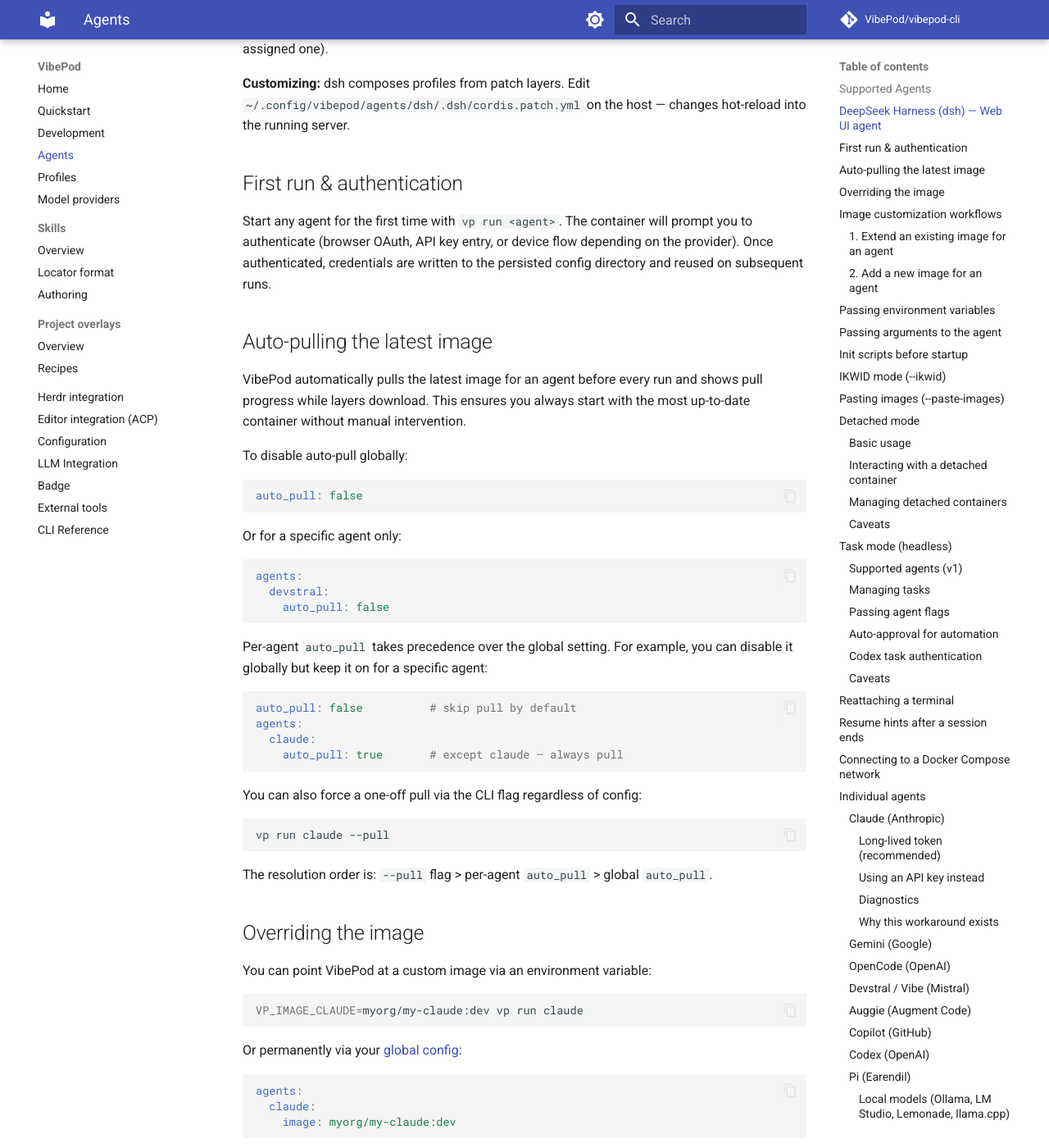
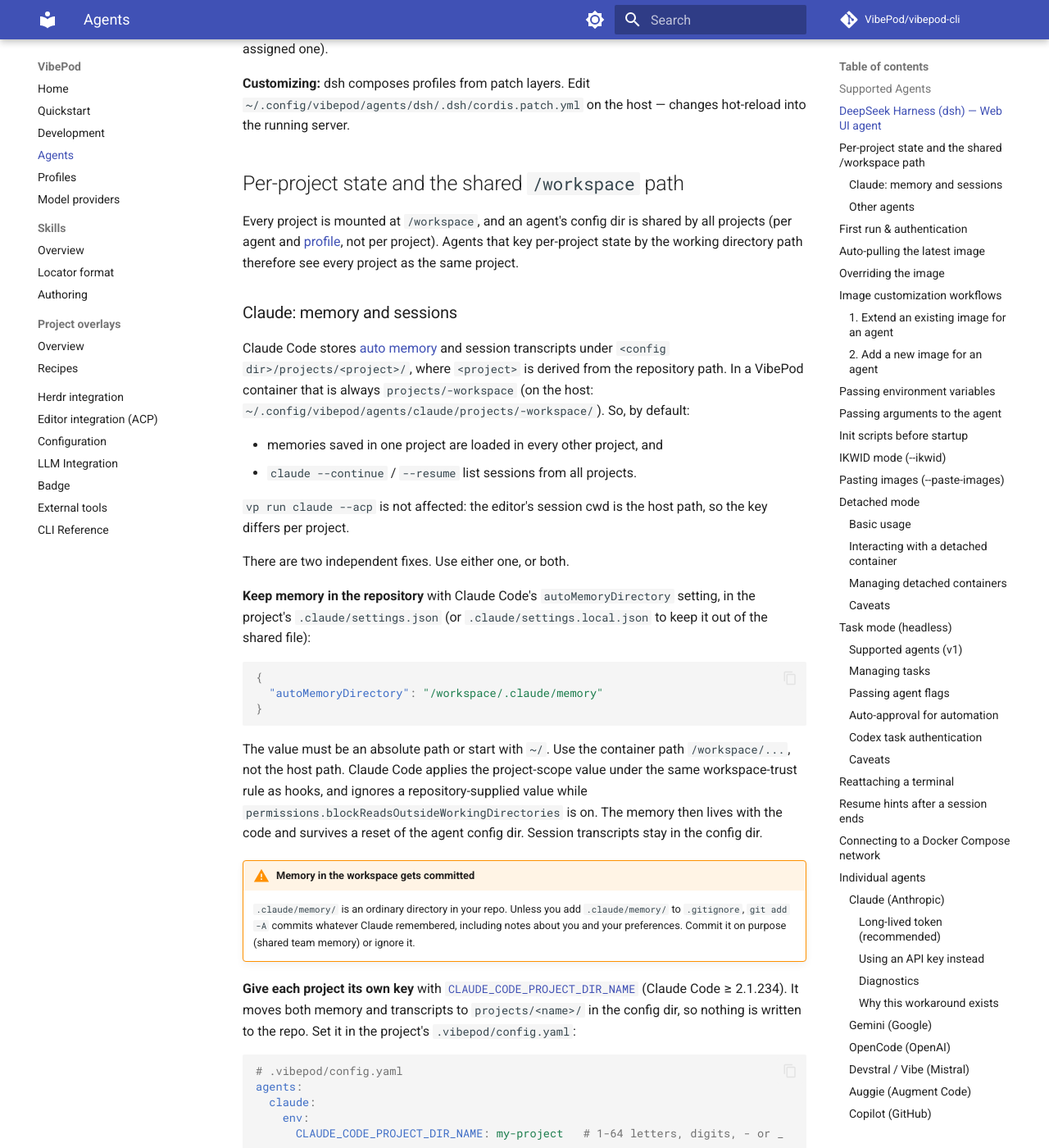
Before and after one commit to VibePod/vibepod-cli, an MkDocs documentation site: the page built from docs/agents/index.md, in a window 1280 px wide and 1400 px high, scrolled down 2857 px. Shown: the whole window at 82% size. Built offline with MkDocs 1.6.1 and Material for MkDocs 9.7.7, drawn with Linux system fonts in a browser that asks for light colours; comment, search, counter and statistics services are not loaded; some of the changed text lies outside the part shown.

Commit message:
Document per-project agent state under the shared /workspace path and keeping Claude's memory in the repo

````diff
--- a/docs/agents/index.md
+++ b/docs/agents/index.md
@@ -100,6 +100,96 @@
 **Customizing:** dsh composes profiles from patch layers. Edit
 `~/.config/vibepod/agents/dsh/.dsh/cordis.patch.yml` on the host — changes
 hot-reload into the running server.
+
+## Per-project state and the shared `/workspace` path
+
+Every project is mounted at `/workspace`, and an agent's config dir is shared
+by all projects (per agent and [profile](../profiles.md), not per project).
+Agents that key per-project state by the working directory path therefore
+see every project as the same project.
+
+### Claude: memory and sessions
+
+Claude Code stores [auto memory](https://code.claude.com/docs/en/memory#storage-location)
+and session transcripts under `<config dir>/projects/<project>/`, where
+`<project>` is derived from the repository path. In a VibePod container that is
+always `projects/-workspace` (on the host:
+`~/.config/vibepod/agents/claude/projects/-workspace/`). So, by default:
+
+- memories saved in one project are loaded in every other project, and
+- `claude --continue` / `--resume` list sessions from all projects.
+
+`vp run claude --acp` is not affected: the editor's session cwd is the host
+path, so the key differs per project.
+
+There are two independent fixes. Use either one, or both.
+
+**Keep memory in the repository** with Claude Code's `autoMemoryDirectory`
+setting, in the project's `.claude/settings.json` (or
+`.claude/settings.local.json` to keep it out of the shared file):
+
+```json
+{
+  "autoMemoryDirectory": "/workspace/.claude/memory"
+}
+```
+
+The value must be an absolute path or start with `~/`. Use the container path
+`/workspace/...`, not the host path. Claude Code applies the project-scope
+value under the same workspace-trust rule as hooks, and ignores a
+repository-supplied value while `permissions.blockReadsOutsideWorkingDirectories`
+is on. The memory then lives
+with the code and survives a reset of the agent config dir. Session transcripts
+stay in the config dir.
+
+!!! warning "Memory in the workspace gets committed"
+    `.claude/memory/` is an ordinary directory in your repo. Unless you add
+    `.claude/memory/` to `.gitignore`, `git add -A` commits whatever Claude
+    remembered, including notes about you and your preferences. Commit it on
+    purpose (shared team memory) or ignore it.
+
+**Give each project its own key** with
+[`CLAUDE_CODE_PROJECT_DIR_NAME`](https://code.claude.com/docs/en/sessions#name-the-project-directory-yourself)
+(Claude Code ≥ 2.1.234). It moves both memory and transcripts to
+`projects/<name>/` in the config dir, so nothing is written to the repo. Set it
+in the project's `.vibepod/config.yaml`:
+
+```yaml
+# .vibepod/config.yaml
+agents:
+  claude:
+    env:
+      CLAUDE_CODE_PROJECT_DIR_NAME: my-project   # 1-64 letters, digits, - or _
+```
+
+Pick a name per project. Memory already saved under `projects/-workspace/memory/`
+is not moved, so copy the files you want to keep into the new directory
+(`~/.config/vibepod/agents/claude/projects/my-project/memory/`).
+
+VibePod sets neither option for you. `autoMemoryDirectory` would mean writing
+to your repository's `.claude/settings.json`, and whether to commit memory is
+your call. A per-project key set by default would leave existing memory and
+sessions behind under `-workspace`.
+
+### Other agents
+
+Most other agents also key per-project state by the working directory, so in
+VibePod it is shared across projects:
+
+| Agent | Shared across projects at `/workspace` | Per-project workaround |
+|-------|----------------------------------------|------------------------|
+| `codex` | `codex resume --last` / the resume picker (sessions are filtered by cwd); folder trust in `config.toml` `[projects."/workspace"]` | `CODEX_HOME` (moves auth too) |
+| `gemini` | `--resume` chats, checkpoints, shell history, project memory (`~/.gemini/tmp/workspace/`); trusted folders | `GEMINI_CLI_HOME` (moves auth too) |
+| `qwen` | `--resume` / `--continue` sessions (`~/.qwen/projects/-workspace/`), checkpoints, history; trusted folders | `QWEN_RUNTIME_DIR` (keeps auth in place) |
+| `copilot` | trusted folders and saved tool approvals; `--continue` likely (unverified) | `COPILOT_HOME` (moves auth too) |
+| `auggie` | `--continue` / `--resume` / `session list` | `--augment-cache-dir` flag |
+| `opencode` | only non-git projects (sessions are keyed by the repo's root commit) | `git init`, or `XDG_DATA_HOME` |
+
+Set the env var in the project's `.vibepod/config.yaml` under
+`agents.<agent>.env`, as in the Claude example above. Point it at a
+per-project path inside the agent's config dir, for example
+`QWEN_RUNTIME_DIR: /qwen/runtime/my-project` (qwen's config dir is mounted at `/qwen`). Variables that move the
+whole home also move credentials, so you have to log in again for that project.
 
 ## First run & authentication
 
````
